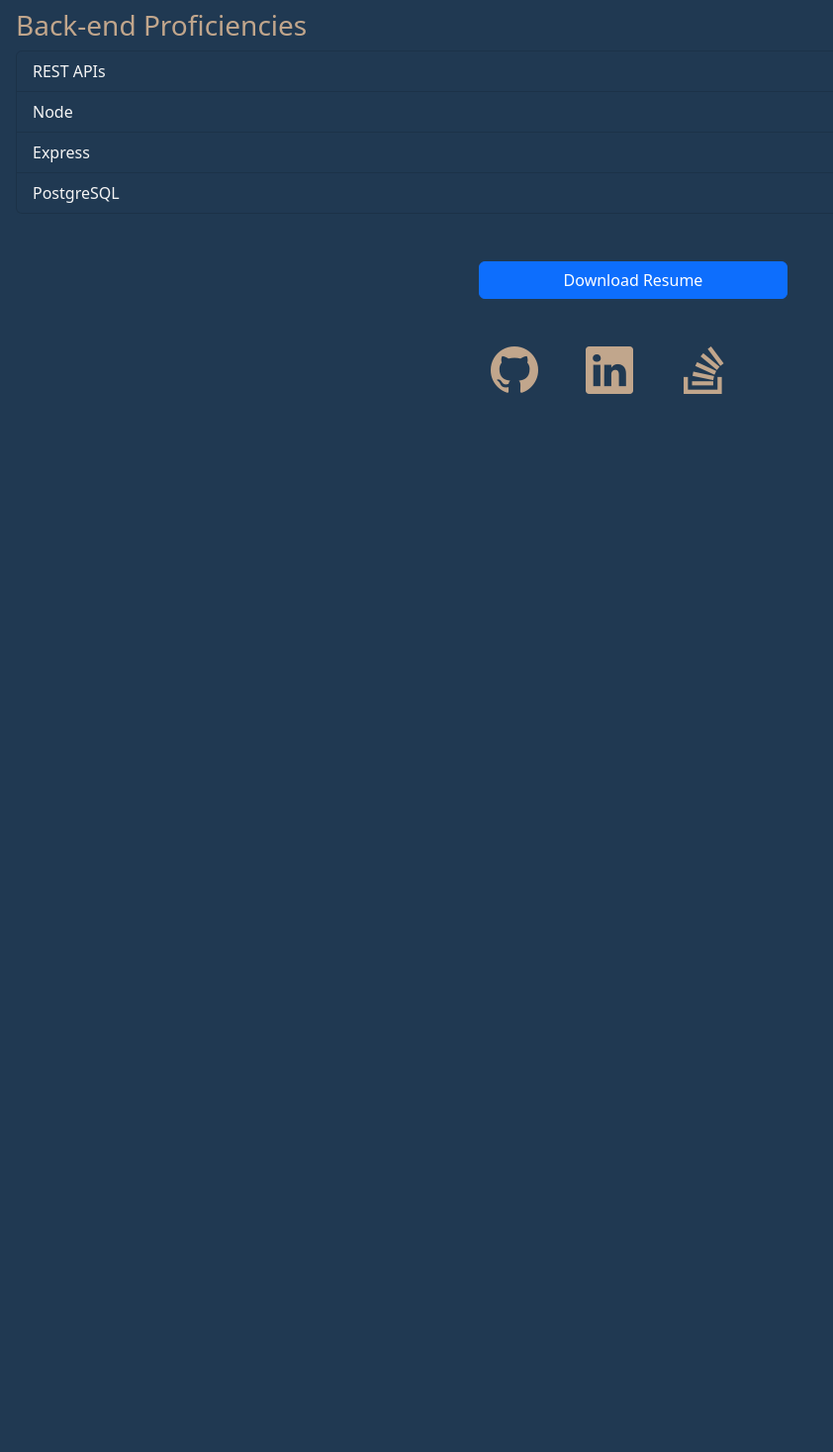
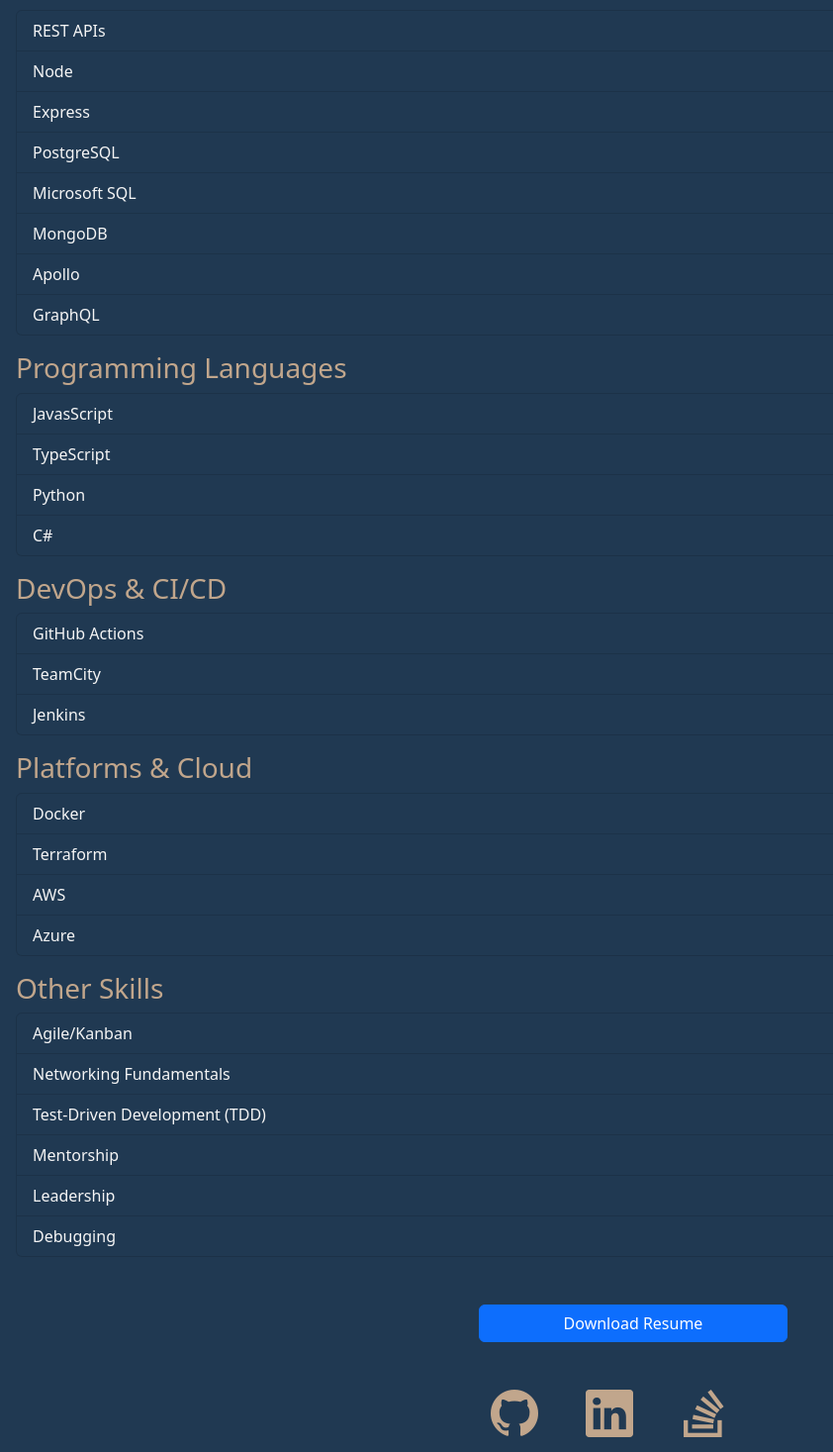
Before and after one commit to clintsrc/clinton-jones-profile, a React (Vite) app: page /Resume in a window 1280 px wide. Shown: the part 527-1994 px from the top of the page at 99% size, without its empty margins (0-842 px from the left). Before the commit the page ends 973 px from the top, so only its background shows below. Built offline with nearby package versions, Linux system fonts and the light colour scheme.

Commit message:
Change to googledrive link for resume

```diff
--- a/src/pages/Resume.jsx
+++ b/src/pages/Resume.jsx
@@ -10,7 +10,9 @@
 
 export default function Resume() {
   const docResume = "Clint_Jones_Resume.docx";
-  const urlResume = `../assets/docs/${docResume}`;
+  //const urlResume = `../assets/docs/${docResume}`;  // this should be in public/, but then...
+  // This is even better!
+  const urlResume = `https://docs.google.com/document/d/1YAlt9q9cU6XaDw-FfjtV91Te59zj0KS2/export?format=docx`;
 
   // use a download prompt for best practices
   const handleDownload = (event) => {
@@ -34,11 +36,10 @@ export default function Resume() {
       <ul className="list-group list-group-striped">
         <li className="list-group-item">HTML</li>
         <li className="list-group-item">CSS Layouts (Flexbox)</li>
-        <li className="list-group-item">JavasScript</li>
-        <li className="list-group-item">TypeScript</li>
         <li className="list-group-item">Resonsive Design</li>
         <li className="list-group-item">React</li>
         <li className="list-group-item">Cross-Browser testing</li>
+        <li className="list-group-item">Cypress Test</li>
       </ul>
 
       <h3 className="resume-caption mt-3">Back-end Proficiencies</h3>
@@ -47,13 +48,52 @@ export default function Resume() {
         <li className="list-group-item">Node</li>
         <li className="list-group-item">Express</li>
         <li className="list-group-item">PostgreSQL</li>
+        <li className="list-group-item">Microsoft SQL</li>
+        <li className="list-group-item">MongoDB</li>
+        <li className="list-group-item">Apollo</li>
+        <li className="list-group-item">GraphQL</li>
+      </ul>
+
+      <h3 className="resume-caption mt-3">Programming Languages</h3>
+      <ul className="list-group list-group-striped">
+        <li className="list-group-item">JavasScript</li>
+        <li className="list-group-item">TypeScript</li>
+        <li className="list-group-item">Python</li>
+        <li className="list-group-item">C#</li>
+      </ul>
+
+      <h3 className="resume-caption mt-3">DevOps & CI/CD</h3>
+      <ul className="list-group list-group-striped">
+        <li className="list-group-item">GitHub Actions</li>
+        <li className="list-group-item">TeamCity</li>
+        <li className="list-group-item">Jenkins</li>
+      </ul>
+
+      <h3 className="resume-caption mt-3">Platforms & Cloud</h3>
+      <ul className="list-group list-group-striped">
+        <li className="list-group-item">Docker</li>
+        <li className="list-group-item">Terraform</li>
+        <li className="list-group-item">AWS</li>
+        <li className="list-group-item">Azure</li>
+      </ul>
+
+      <h3 className="resume-caption mt-3">Other Skills</h3>
+      <ul className="list-group list-group-striped">
+        <li className="list-group-item">Agile/Kanban</li>
+        <li className="list-group-item">Networking Fundamentals</li>
+        <li className="list-group-item">Test-Driven Development (TDD)</li>
+        <li className="list-group-item">Mentorship</li>
+        <li className="list-group-item">Leadership</li>
+        <li className="list-group-item">Debugging</li>
       </ul>
 
       <div className="d-grid gap-2 col-3 mx-auto pt-5">
         <a
+          className="btn btn-primary"
+          target="_blank"
+          rel="noopener noreferrer"
           href={urlResume}
           download={docResume}
-          className="btn btn-primary"
           onClick={handleDownload}
         >
           Download Resume
```
